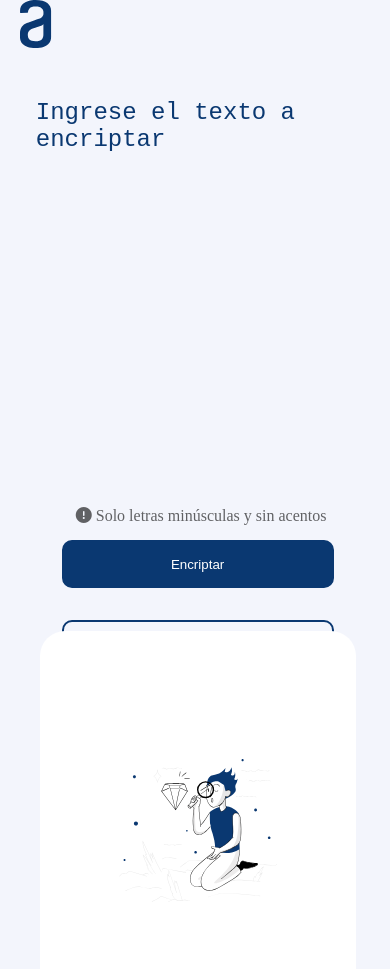
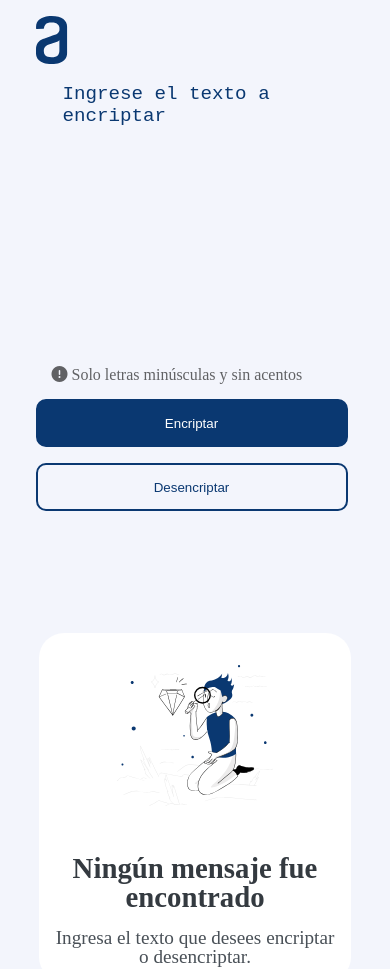
Before and after one commit to romanpristupa/EncriptadorAlura, a plain HTML site: page index.html in a window 390 px wide. Shown: the top 969 px of the page. Drawn offline with Linux system fonts and the light colour scheme.

Commit message:
arregalndo para celu 4

```diff
--- a/styles.css
+++ b/styles.css
@@ -132,6 +132,9 @@ footer h2{
         flex-direction: column;
         align-items: center;
     }
+    .ingresoDatos img{
+        padding: 1rem;
+    }
 
     textarea{
         padding: 3rem 2rem 0rem 1rem;
@@ -164,7 +167,7 @@ footer h2{
     }
 }
 
-@media only screen and (max-width:375px){
+@media only screen and (max-width:412px){
     main{
         width: 100vw;
         height: auto;
@@ -183,6 +186,7 @@ footer h2{
         height: 3rem;
         display: block;
         text-align: center;
+        margin:1rem;
     }
     .formulario{
         width: 100vw;
```
